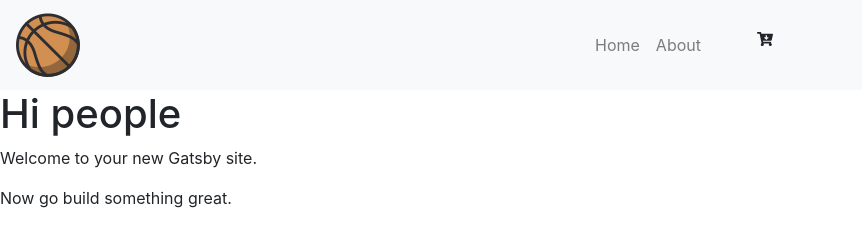
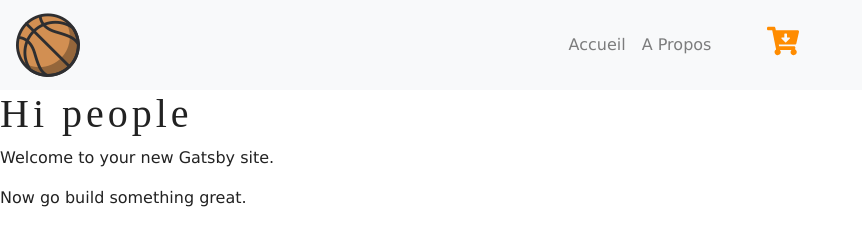
Before and after one commit to jolebowski/gatsby_john_sports, a Gatsby site: page / in a window 1280 px wide. Shown: the whole page, without its empty margins (0-862 px from the left). Built offline with nearby package versions, Linux system fonts and the light colour scheme; Gatsby itself is replaced by a stand-in of ours.

Commit message:
edit navbar file and add css

```diff
--- a/src/components/Globals/Navbar.js
+++ b/src/components/Globals/Navbar.js
@@ -1,59 +1,68 @@
 import React, { Component } from "react"
-import { Link } from 'gatsby'
-import { FaCartArrowDown } from 'react-icons/fa'
-import logo  from '../../images/iconfinder.png'
+import { Link } from "gatsby"
+import { FaCartArrowDown } from "react-icons/fa"
+import logo from "../../images/iconfinder.png"
 
 export default class Navbar extends Component {
   state = {
     navBarOpen: false,
-        css: 'collapse navbar-collapse',
-        links: [{
+    css: "collapse navbar-collapse",
+    links: [
+      {
         id: 1,
-            path: '/',
-            text: 'home'
-        }, {
+        path: "/",
+        text: "Accueil",
+      },
+      {
         id: 2,
-            path: '/about',
-            text: 'about'
-        }]
+        path: "/about",
+        text: "A propos",
+      },
+    ],
   }
 
   navBarHandler = () => {
-       this.state.navBarOpen ?
-       this.setState({css: 'collapse navbar-collapse', navBarOpen: false})
-       : this.setState({css: 'collapse navbar-collapse show', navBarOpen: true})
+    this.state.navBarOpen
+      ? this.setState({ css: "collapse navbar-collapse", navBarOpen: false })
+      : this.setState({
+          css: "collapse navbar-collapse show",
+          navBarOpen: true,
+        })
   }
 
   render() {
-
     return (
-            <nav className="navbar
+      <nav
+        className="navbar
              navbar-expand-sm bg-light
-             navbar-light">
+             navbar-light"
+      >
         <Link to="/" className="navbar-brand">
           <img src={logo} alt="logo" />
         </Link>
         <button
-                    className="navbar-toggler" type='button'
+          className="navbar-toggler"
+          type="button"
           onClick={this.navBarHandler}
         >
           <span className="navbar-toggler-icon" />
         </button>
         <div className={this.state.css}>
           <ul className="navbar-nav mx-auto">
-                        {
-                            this.state.links.map(link => {
+            {this.state.links.map(link => {
               return (
-                                    <li key={link.id} className='nav-item'>
-                                        <Link to={link.path} className='nav-link
-                                        text-capitalize'>
+                <li key={link.id} className="nav-item">
+                  <Link
+                    to={link.path}
+                    className="nav-link
+                    text-capitalize"
+                  >
                     {link.text}
                   </Link>
                 </li>
               )
-                            })
-                        }
-                        <li className='nav-item ml-sm-5'>
+            })}
+            <li className="nav-item ml-sm-5">
               <FaCartArrowDown className="car-icon" />
             </li>
           </ul>
--- a/src/components/layout.css
+++ b/src/components/layout.css
@@ -0,0 +1,28 @@
+:root {
+  --mainGreen: #2e8b57;
+  --mainOrange: #ff8c00;
+  --mainGrey: #a9a9a9;
+  --mainWhite: #ffffff;
+  --mainBlack: #222222;
+}
+body {
+  background: var(--mainWhite);
+  color: var(--mainBlack);
+  font-family: Verdana, Geneva, Tahoma, sans-serif !important;
+}
+h1,
+h1,
+h3,
+h4,
+h5 {
+  font-family: "Times New Roman", Times, serif !important;
+  letter-spacing: 0.25rem !important;
+}
+.textOrange {
+  color: var(--mainOrange);
+}
+.car-icon {
+  cursor: pointer;
+  color: var(--mainOrange);
+  font-size: 2rem;
+}
```
Lines whose indentation alone changed are shown as unchanged.
